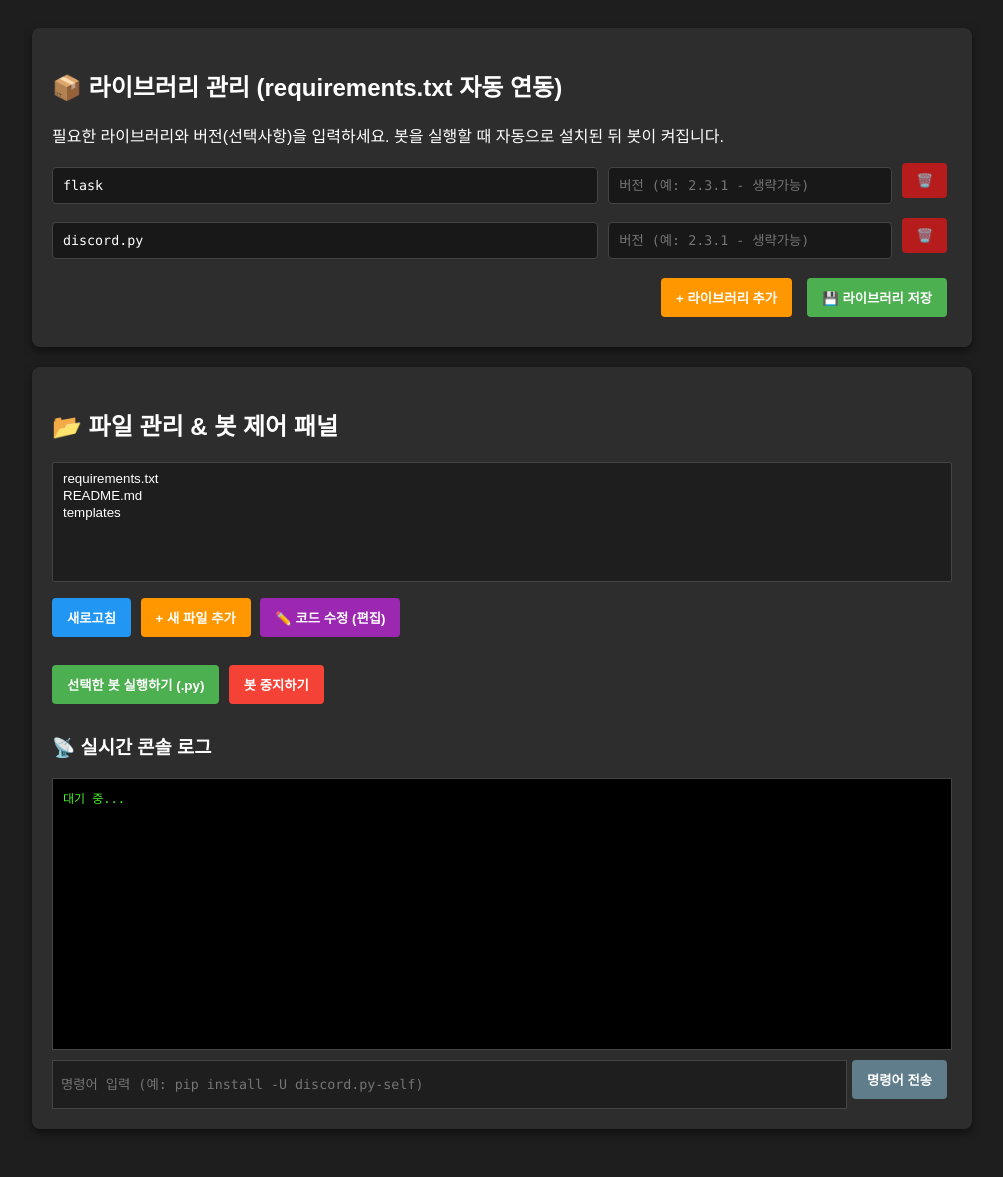
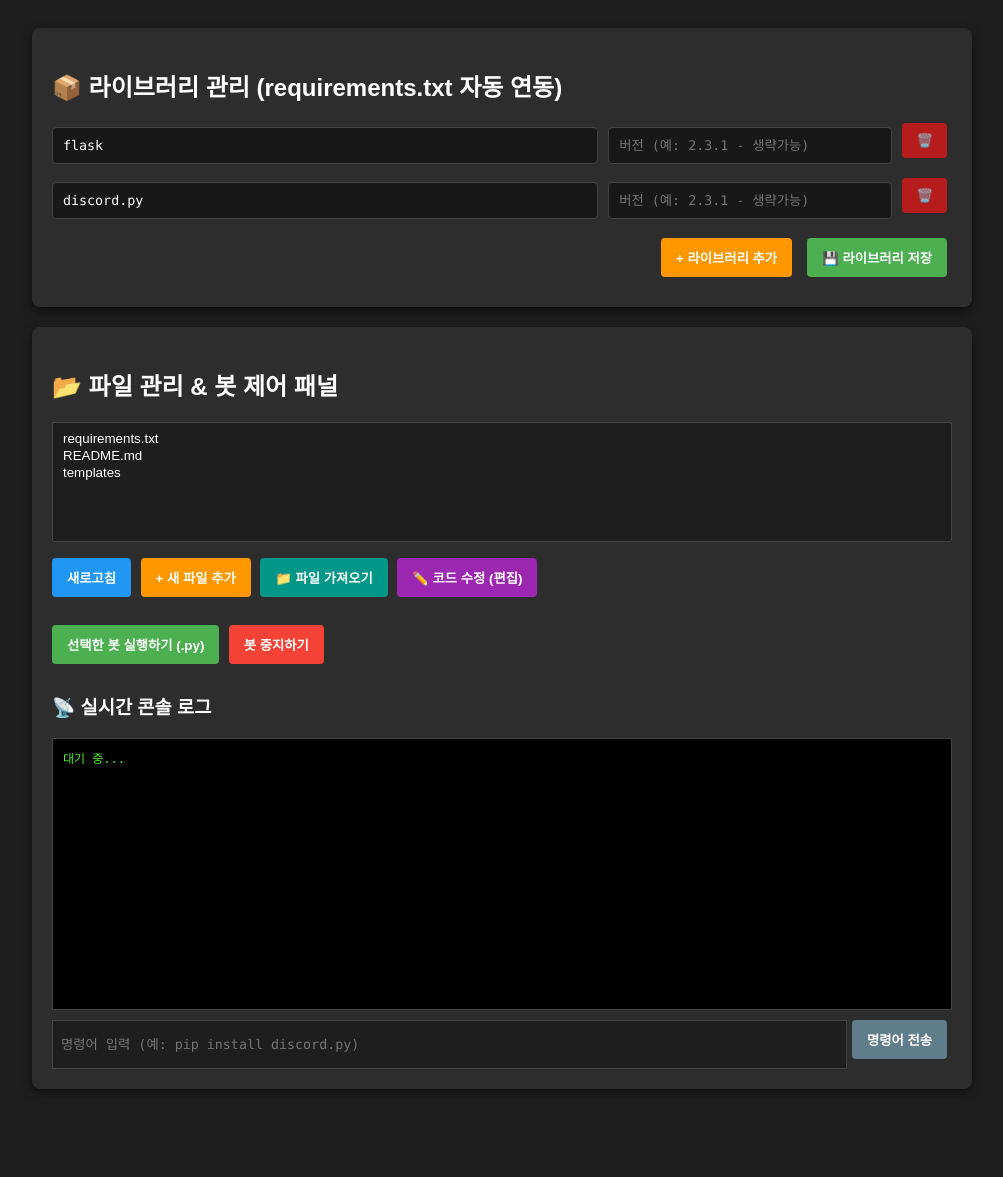
Before and after one commit to jihu121219-ops/discord24h, a Flask app: page / in a window 1280 px wide. Shown: the whole page, without its empty margins (138-1141 px from the left). After the commit the page ends 1089 px from the top, so only its background shows below. Run offline with Flask 3, Linux system fonts and the light colour scheme.

Commit message:
Update index.html

```diff
--- a/templates/index.html
+++ b/templates/index.html
@@ -2,7 +2,7 @@
 <html lang="ko">
 <head>
     <meta charset="UTF-8">
-    <title>구동패널</title>
+    <title>디스코드 봇 & 라이브러리 관리 패널</title>
     <style>
         body { font-family: '맑은 고딕', sans-serif; background-color: #1e1e1e; color: #fff; padding: 20px; }
         .container { max-width: 900px; margin: 0 auto; background: #2d2d2d; padding: 20px; border-radius: 8px; box-shadow: 0 4px 10px rgba(0,0,0,0.5); margin-bottom: 20px; }
@@ -12,10 +12,10 @@
         .btn-stop { background: #F44336; color: white; }
         .btn-refresh { background: #2196F3; color: white; }
         .btn-create { background: #FF9800; color: white; }
+        .btn-upload { background: #009688; color: white; }
         .btn-edit { background: #9C27B0; color: white; }
         .btn-cmd { background: #607D8B; color: white; }
 
-        /* 라이브러리 관리 스타일 */
         .lib-row { display: flex; gap: 10px; margin-bottom: 10px; align-items: center; }
         .lib-input { flex: 2; padding: 10px; background: #181818; color: #fff; border: 1px solid #444; border-radius: 4px; font-family: Consolas, monospace; }
         .lib-version { flex: 1; padding: 10px; background: #181818; color: #fff; border: 1px solid #444; border-radius: 4px; font-family: Consolas, monospace; }
@@ -37,12 +37,7 @@
 <body>
     <div class="container">
         <h2>📦 라이브러리 관리 (requirements.txt 자동 연동)</h2>
-        <p>필요한 라이브러리와 버전(선택사항)을 입력하세요. 봇을 실행할 때 자동으로 설치된 뒤 봇이 켜집니다.</p>
-
-        <div id="libContainer">
-            <!-- 동적으로 라이브러리 입력 칸 생성 -->
-        </div>
-
+        <div id="libContainer"></div>
         <div class="lib-actions">
             <button class="btn-create" onclick="addLibraryRow()">+ 라이브러리 추가</button>
             <button class="btn-start" onclick="saveLibraries()">💾 라이브러리 저장</button>
@@ -57,6 +52,9 @@
 
         <button class="btn-refresh" onclick="loadFiles()">새로고침</button>
         <button class="btn-create" onclick="createNewFile()">+ 새 파일 추가</button>
+        <!-- 숨겨진 파일 선택 인풋 및 파일 가져오기 버튼 -->
+        <input type="file" id="fileInput" style="display: none;" multiple accept=".py,.txt" onchange="uploadFiles(this)">
+        <button class="btn-upload" onclick="document.getElementById('fileInput').click()">📁 파일 가져오기</button>
         <button class="btn-edit" onclick="openEditorSelected()">✏️ 코드 수정 (편집)</button><br><br>
 
         <button class="btn-start" onclick="startBot()">선택한 봇 실행하기 (.py)</button>
@@ -66,7 +64,7 @@
         <div id="logBox">대기 중...</div>
 
         <div class="cmd-box">
-            <input type="text" id="cmdInput" class="cmd-input" placeholder="명령어 입력 (예: pip install -U discord.py-self)" onkeypress="if(event.key === 'Enter') sendCommand()">
+            <input type="text" id="cmdInput" class="cmd-input" placeholder="명령어 입력 (예: pip install discord.py)" onkeypress="if(event.key === 'Enter') sendCommand()">
             <button class="btn-cmd" onclick="sendCommand()">명령어 전송</button>
         </div>
     </div>
@@ -110,7 +108,28 @@
             }
         }
 
-        // --- 라이브러리 UI 관리 함수들 ---
+        // --- 파일 업로드 함수 ---
+        async function uploadFiles(input) {
+            const files = input.files;
+            if (files.length === 0) return;
+
+            const formData = new FormData();
+            for (let i = 0; i < files.length; i++) {
+                formData.append('files', files[i]);
+            }
+
+            const response = await fetch('/upload_file', {
+                method: 'POST',
+                body: formData
+            });
+            const result = await response.json();
+            alert(result.message);
+            if (result.status === "success") {
+                loadFiles();
+            }
+            input.value = ''; // 초기화
+        }
+
         async function loadLibraries() {
             try {
                 const response = await fetch('/get_libraries');
@@ -118,7 +137,7 @@
                 const container = document.getElementById('libContainer');
                 container.innerHTML = '';
                 if(result.libraries.length === 0) {
-                    addLibraryRow("discord.py-self", "");
+                    addLibraryRow("discord.py", "");
                 } else {
                     result.libraries.forEach(lib => {
                         addLibraryRow(lib.name, lib.version);
@@ -134,7 +153,7 @@
             const row = document.createElement('div');
             row.className = 'lib-row';
             row.innerHTML = `
-                <input type="text" class="lib-input" placeholder="라이브러리 이름 (예: discord.py-self)" value="${name}">
+                <input type="text" class="lib-input" placeholder="라이브러리 이름 (예: discord.py)" value="${name}">
                 <input type="text" class="lib-version" placeholder="버전 (예: 2.3.1 - 생략가능)" value="${version}">
                 <button class="btn-del" onclick="this.parentElement.remove()">🗑️</button>
             `;
@@ -160,7 +179,6 @@
             const result = await response.json();
             alert(result.message);
         }
-        // ---------------------------------
 
         async function createNewFile() {
             const filename = prompt("생성할 파일 이름을 입력하세요 (예: config.txt, bot.py):");
```
